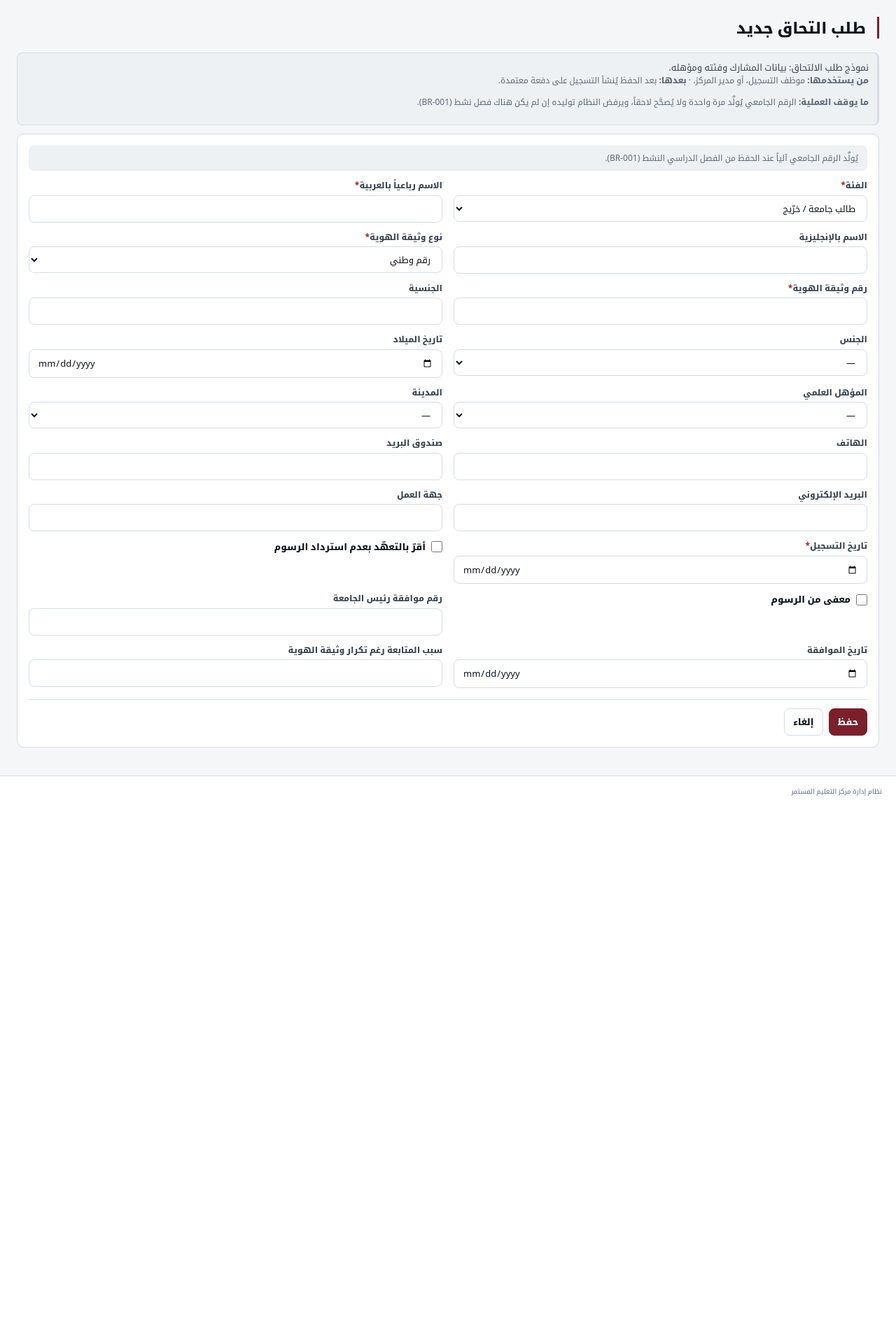
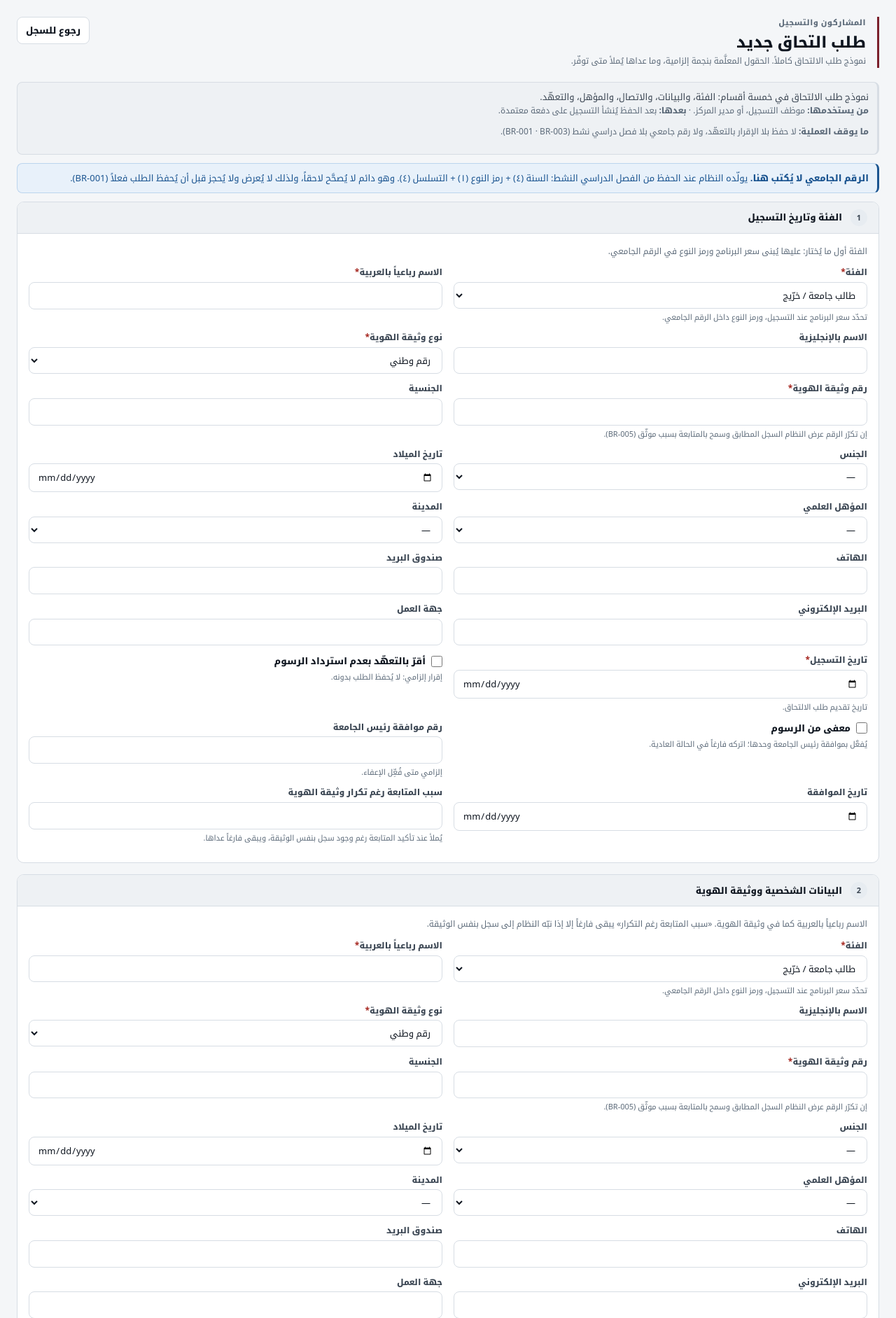
Before and after one commit to habahbeh/continuing_education_system, a Django app: template templates/people/participant_new.html in a window 1280 px wide. Shown: the part 64-1947 px from the top of the page at 70% size. Before the commit the page ends 1201 px from the top, so only its background shows below. Run offline with Django 5.2, Linux system fonts and the light colour scheme; the template is opened without the code that fills it: values that come from a table or form of the project are taken from there, others are empty.

Commit message:
Polish participant admission form
Twenty fields in one flat grid with not a single line of guidance on any of
them. A registrar filling it for the first time could not tell where the
person's details ended and the exemption began, and met «سبب المتابعة رغم
تكرار وثيقة الهوية» with nothing to say when it applies.

Five named cards now, numbered: the category, the person and their document,
contact, background, and the exemption with the pledge. Every field keeps its
name, its order within its group, whether it is required, and what clean()
does with it. The grouping decides which card a field is drawn in and nothing
else, and a test compares the rendered page against the form rather than
against the map — a map cannot vouch for itself.

Seven help lines, copy only, each one already true in the code: the category
drives the price and the type digit, a repeated document warns and lets you
continue with a documented reason (BR-005), the approval reference is
mandatory the moment the exemption is ticked, and nothing saves without the
pledge (BR-003).

No number before the save, and the page says why. The demo printed one into a
read-only box; here it comes off a locked counter inside the save transaction
(BR-001), so a number shown early is a guess the record then contradicts. A
test greps the page for one.

_form.html gained an opt-in `only` subset so the sections reuse it rather than
rebuild it — the required marker, aria-invalid and aria-describedby stay in
one place. Twenty-seven templates pass no such variable and render exactly as
before, which a test on one of them holds.

No CSS: every class this page draws with already existed.

Note: help_text lives on ParticipantForm, which ParticipantEditForm extends,
so the edit screen inherits the same seven lines. They are equally true there.

Co-Authored-By: Claude Opus 5 <noreply@anthropic.com>

```diff
--- a/apps/people/guidance.py
+++ b/apps/people/guidance.py
@@ -69,14 +69,11 @@ GUIDES: dict[str, Guide] = {
         stops=_("الحقل الذي لا تسمح به صلاحيتك غائب عن الجدول أصلاً، لا مخفيّ (BR-101)."),
     ),
     "participant-new": Guide(
-        what=_("نموذج طلب الالتحاق: بيانات المشارك وفئته ومؤهله."),
+        what=_("نموذج طلب الالتحاق في خمسة أقسام: الفئة، والبيانات، والاتصال، والمؤهل، والتعهّد."),
         who=_("موظف التسجيل، أو مدير المركز."),
         after=_("بعد الحفظ يُنشأ التسجيل على دفعة معتمدة."),
         links=((Screen.ENROLLMENTS, "operations:enrollments", _("التسجيلات")),),
-        stops=_(
-            "الرقم الجامعي يُولَّد مرة واحدة ولا يُصحَّح لاحقاً، ويرفض النظام توليده "
-            "إن لم يكن هناك فصل نشط (BR-001)."
-        ),
+        stops=_("لا حفظ بلا الإقرار بالتعهّد، ولا رقم جامعي بلا فصل دراسي نشط (BR-001 · BR-003)."),
     ),
     "enrollments": Guide(
         what=_("تسجيلات المشاركين على الدفعات: إنشاء ومتابعة واعتماد."),
--- a/apps/people/participant_forms.py
+++ b/apps/people/participant_forms.py
@@ -22,14 +22,22 @@ BLANK: list[tuple[str, Any]] = [("", "—")]
 
 
 class ParticipantForm(forms.Form):
-    category = forms.ChoiceField(choices=ParticipantCategory.choices, label=_("الفئة"))
+    category = forms.ChoiceField(
+        choices=ParticipantCategory.choices,
+        label=_("الفئة"),
+        help_text=_("تحدّد سعر البرنامج عند التسجيل، ورمز النوع داخل الرقم الجامعي."),
+    )
     name_ar = forms.CharField(max_length=150, label=_("الاسم رباعياً بالعربية"))
     name_en = forms.CharField(max_length=150, required=False, label=_("الاسم بالإنجليزية"))
 
     id_document_type = forms.ChoiceField(
         choices=IdDocumentType.choices, label=_("نوع وثيقة الهوية")
     )
-    id_document_number = forms.CharField(max_length=32, label=_("رقم وثيقة الهوية"))
+    id_document_number = forms.CharField(
+        max_length=32,
+        label=_("رقم وثيقة الهوية"),
+        help_text=_("إن تكرّر الرقم عرض النظام السجل المطابق وسمح بالمتابعة بسبب موثّق (BR-005)."),
+    )
 
     nationality = forms.CharField(max_length=60, required=False, label=_("الجنسية"))
     gender = forms.ChoiceField(
@@ -50,16 +58,27 @@ class ParticipantForm(forms.Form):
     employer = forms.CharField(max_length=150, required=False, label=_("جهة العمل"))
 
     registered_on = forms.DateField(
-        label=_("تاريخ التسجيل"), widget=forms.DateInput({"type": "date"})
+        label=_("تاريخ التسجيل"),
+        widget=forms.DateInput({"type": "date"}),
+        help_text=_("تاريخ تقديم طلب الالتحاق."),
     )
 
     no_refund_pledge_accepted = forms.BooleanField(
-        required=False, label=_("أقرّ بالتعهّد بعدم استرداد الرسوم")
+        required=False,
+        label=_("أقرّ بالتعهّد بعدم استرداد الرسوم"),
+        help_text=_("إقرار إلزامي: لا يُحفظ الطلب بدونه."),
     )
 
-    is_exempt = forms.BooleanField(required=False, label=_("معفى من الرسوم"))
+    is_exempt = forms.BooleanField(
+        required=False,
+        label=_("معفى من الرسوم"),
+        help_text=_("يُفعَّل بموافقة رئيس الجامعة وحدها؛ اتركه فارغاً في الحالة العادية."),
+    )
     exemption_approval_ref = forms.CharField(
-        max_length=64, required=False, label=_("رقم موافقة رئيس الجامعة")
+        max_length=64,
+        required=False,
+        label=_("رقم موافقة رئيس الجامعة"),
+        help_text=_("إلزامي متى فُعِّل الإعفاء."),
     )
     exemption_approval_date = forms.DateField(
         required=False,
@@ -69,7 +88,10 @@ class ParticipantForm(forms.Form):
 
     #: BR-005 — filled in only when the user is confirming a known duplicate.
     duplicate_override_reason = forms.CharField(
-        max_length=200, required=False, label=_("سبب المتابعة رغم تكرار وثيقة الهوية")
+        max_length=200,
+        required=False,
+        label=_("سبب المتابعة رغم تكرار وثيقة الهوية"),
+        help_text=_("يُملأ عند تأكيد المتابعة رغم وجود سجل بنفس الوثيقة، ويبقى فارغاً عداها."),
     )
 
     def __init__(self, *args: Any, **kwargs: Any) -> None:
--- a/templates/partials/_form.html
+++ b/templates/partials/_form.html
@@ -17,14 +17,25 @@
     يضع `required` على الأداة نفسها وقارئ الشاشة ينطق بها.
 {% endcomment %}
 
-{% if form.non_field_errors %}
-  <div class="note danger" role="alert">{{ form.non_field_errors }}</div>
+{% comment %}
+  `only` اختياري: قائمة أسماء حقول تُرسم وحدها. غيابه هو السلوك الأصلي —
+  النموذج كاملاً — فالسبعة والعشرون قالباً التي تُدرج هذا الملف بلا هذا
+  المتغيّر تُصيَّر كما كانت حرفاً بحرف.
+
+  أخطاء النموذج العامة والحقول المخفية تُرسم مع النموذج الكامل وحده؛ الصفحة
+  التي تقسّم حقولها إلى أقسام ترسمها مرة واحدة عندها، لا مرة مع كل قسم.
+{% endcomment %}
+{% if not only %}
+  {% if form.non_field_errors %}
+    <div class="note danger" role="alert">{{ form.non_field_errors }}</div>
+  {% endif %}
+
+  {% for hidden in form.hidden_fields %}{{ hidden }}{% endfor %}
 {% endif %}
-
-{% for hidden in form.hidden_fields %}{{ hidden }}{% endfor %}
 
 <div class="grid2">
   {% for field in form.visible_fields %}
+    {% if not only or field.name in only %}
     <div class="fld{% if field|is_checkbox %} is-check{% endif %}{% if field.errors %} has-error{% endif %}">
       {% if field|is_checkbox %}
         <div class="check-row">
@@ -45,5 +56,6 @@
         <div class="err" id="{% field_error_id field %}">{{ field.errors|join:" · " }}</div>
       {% endif %}
     </div>
+    {% endif %}
   {% endfor %}
 </div>
--- a/templates/people/participant_new.html
+++ b/templates/people/participant_new.html
@@ -4,34 +4,106 @@
 {% block title %}{% translate "طلب التحاق جديد — مركز التعليم المستمر" %}{% endblock %}
 
 {% comment %}
-  كان هذا النموذج يبني صفوفه بـ `.calc-row` — سطر حساب للقراءة فقط يوزّع
-  طرفيه بـ `justify-between` — فجاء كل عنوان في أقصى الصفحة وحقله في أقصاها
-  الآخر، وبينهما فراغ يقطع الربط بينهما. `partials/_form.html` هو ما تستخدمه
-  أربعة وعشرون شاشة أخرى، ويأتي معه ما كان ينقص هنا: نص المساعدة، وعلامة
-  الحقل الإلزامي، و`aria-invalid` على المرفوض.
+  عشرون حقلاً كانت في شبكة واحدة بلا قسم ولا فاصل: من يملأها أول مرة لا يعرف
+  أين ينتهي التعريف بالمشارك ويبدأ الإعفاء. الحقول نفسها بترتيبها ذاته، لكنها
+  موزّعة على خمسة أقسام معنونة، ولكل قسم سطر يقول متى يُملأ ومتى يُترك.
+
+  التقسيم عرضٌ لا منطق: `_form.html` هو نفسه الذي تستعمله سبعة وعشرون شاشة،
+  ويُدرَج هنا خمس مرات بقائمة أسماء لكل قسم. فتبقى علامة الإلزامي و
+  `aria-invalid` و`aria-describedby` كما هي، ولا يُعاد بناء أيٍّ منها هنا.
+
+  ⚠️ لا يُعرض الرقم الجامعي ولا يُحجز قبل الحفظ. الديمو كان يعرضه مسبقاً؛
+  هنا يُستهلَّ من عدّاد مقفل داخل المعاملة عند الحفظ (BR-001)، فرقمٌ يُعرض
+  قبلها ويُخالف بعدها أسوأ من ألّا يُعرض.
 {% endcomment %}
 
 {% block content %}
 <div class="page-head">
-  <h1>{% translate "طلب التحاق جديد" %}</h1>
+  <div>
+    <span class="eyebrow">{% translate "المشاركون والتسجيل" %}</span>
+    <h1>{% translate "طلب التحاق جديد" %}</h1>
+    <p class="sub">{% translate "نموذج طلب الالتحاق كاملاً. الحقول المعلَّمة بنجمة إلزامية، وما عداها يُملأ متى توفّر." %}</p>
+  </div>
+  <div class="acts">
+    <a class="btn2" href="{% url 'people:participants' %}">{% translate "رجوع للسجل" %}</a>
+  </div>
 </div>
 
 {% guided_help "participant-new" %}
 
-<div class="card2">
-  <div class="card2-body">
-    <p class="hint boxed">
-      {% translate "يُولَّد الرقم الجامعي آلياً عند الحفظ من الفصل الدراسي النشط (BR-001)." %}
-    </p>
-
-    <form method="post" novalidate>
-      {% csrf_token %}
-      {% include "partials/_form.html" %}
-      <div class="form-acts">
-        <button type="submit" class="btn2 primary">{% translate "حفظ" %}</button>
-        <a class="btn2" href="{% url 'people:participants' %}">{% translate "إلغاء" %}</a>
-      </div>
-    </form>
+<div class="note info">
+  <div>
+    <strong>{% translate "الرقم الجامعي لا يُكتب هنا." %}</strong>
+    {% translate "يولّده النظام عند الحفظ من الفصل الدراسي النشط: السنة (٤) + رمز النوع (١) + التسلسل (٤). وهو دائم لا يُصحَّح لاحقاً، ولذلك لا يُعرض ولا يُحجز قبل أن يُحفظ الطلب فعلاً (BR-001)." %}
   </div>
 </div>
+
+<form method="post" novalidate>
+  {% csrf_token %}
+
+  {% if form.non_field_errors %}
+    <div class="note danger" role="alert">{{ form.non_field_errors }}</div>
+  {% endif %}
+  {% for hidden in form.hidden_fields %}{{ hidden }}{% endfor %}
+
+  <div class="card2">
+    <div class="card2-head">
+      <span class="step-num" aria-hidden="true">1</span>
+      <h2>{% translate "الفئة وتاريخ التسجيل" %}</h2>
+    </div>
+    <div class="card2-body">
+      <p class="hint">{% translate "الفئة أول ما يُختار: عليها يُبنى سعر البرنامج ورمز النوع في الرقم الجامعي." %}</p>
+      {% include "partials/_form.html" with only=sections.identity %}
+    </div>
+  </div>
+
+  <div class="card2">
+    <div class="card2-head">
+      <span class="step-num" aria-hidden="true">2</span>
+      <h2>{% translate "البيانات الشخصية ووثيقة الهوية" %}</h2>
+    </div>
+    <div class="card2-body">
+      <p class="hint">{% translate "الاسم رباعياً بالعربية كما في وثيقة الهوية. «سبب المتابعة رغم التكرار» يبقى فارغاً إلا إذا نبّه النظام إلى سجل بنفس الوثيقة." %}</p>
+      {% include "partials/_form.html" with only=sections.personal %}
+    </div>
+  </div>
+
+  <div class="card2">
+    <div class="card2-head">
+      <span class="step-num" aria-hidden="true">3</span>
+      <h2>{% translate "الاتصال والعنوان" %}</h2>
+    </div>
+    <div class="card2-body">
+      <p class="hint">{% translate "كلها اختيارية، وتُملأ متى توفّرت — بها يُبلَّغ المشارك لاحقاً." %}</p>
+      {% include "partials/_form.html" with only=sections.contact %}
+    </div>
+  </div>
+
+  <div class="card2">
+    <div class="card2-head">
+      <span class="step-num" aria-hidden="true">4</span>
+      <h2>{% translate "المؤهل والعمل" %}</h2>
+    </div>
+    <div class="card2-body">
+      <p class="hint">{% translate "قائمتا المؤهلات والمدن يملكهما المركز ويعدّلهما من الإعدادات، لا من الشيفرة." %}</p>
+      {% include "partials/_form.html" with only=sections.background %}
+    </div>
+  </div>
+
+  <div class="card2">
+    <div class="card2-head">
+      <span class="step-num" aria-hidden="true">5</span>
+      <h2>{% translate "الإعفاء والتعهّد" %}</h2>
+    </div>
+    <div class="card2-body">
+      <p class="hint">{% translate "حقول الإعفاء تُترك فارغة في الحالة العادية، ولا تُملأ إلا بموافقة رئيس الجامعة برقمها — ومتى فُعِّل الإعفاء صار رقم الموافقة إلزامياً. أمّا التعهّد فلا يُحفظ الطلب بدون الإقرار به." %}</p>
+      {% include "partials/_form.html" with only=sections.consent %}
+    </div>
+  </div>
+
+  <div class="action-bar">
+    <button type="submit" class="btn2 primary">{% translate "حفظ الطلب" %}</button>
+    <a class="btn2" href="{% url 'people:participants' %}">{% translate "إلغاء" %}</a>
+  </div>
+</form>
 {% endblock %}
```
Also changed, not shown: apps/people/views.py (+35 -1 lines), tests/test_ui_regressions.py (+188 -0 lines).
